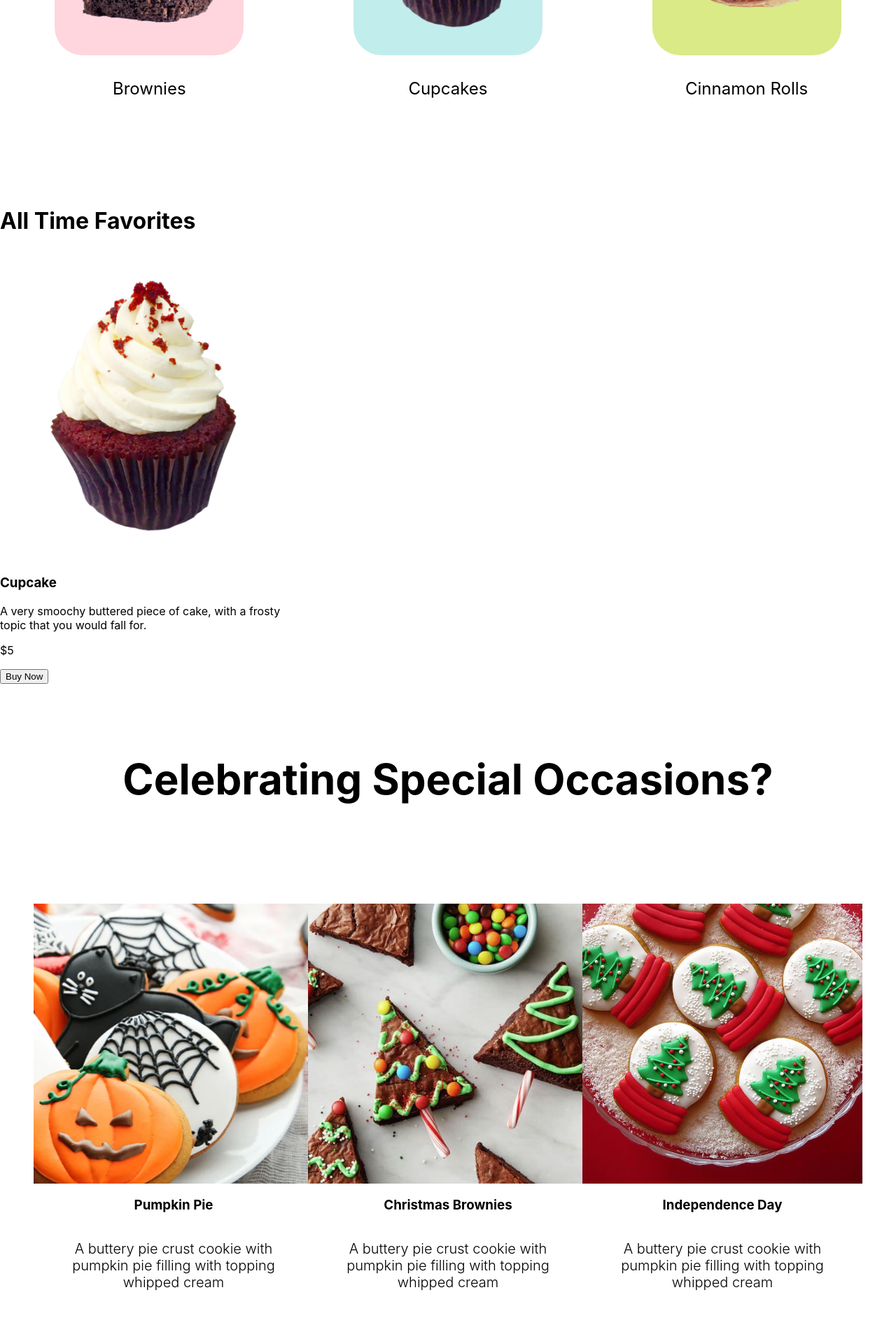
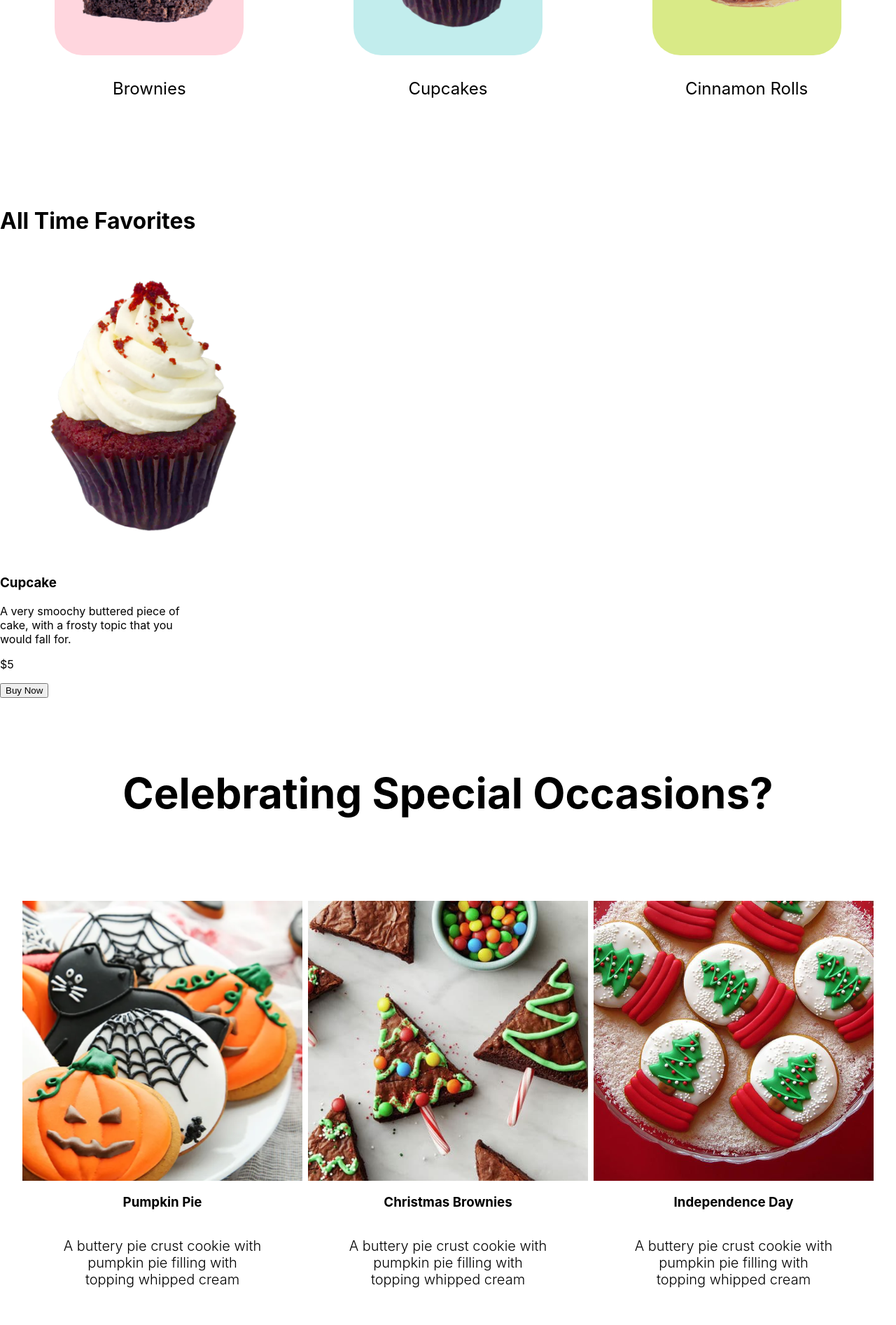
Before and after one commit to SaraBaassiri/baked_lb-website, a React (Create React App) app in the folder baked/: page / in a window 1280 px wide. Shown: the part 2320-4213 px from the top of the page at 70% size. Built offline with nearby package versions, Linux system fonts and the light colour scheme.

Commit message:
Update Home.jsx

```diff
--- a/baked/src/Views/Home/Home.jsx
+++ b/baked/src/Views/Home/Home.jsx
@@ -238,7 +238,7 @@ export default function Home() {
       <div className="AllTimeFav">
         <div className="AllTimeFavInner">
           <h1>All Time Favorites</h1>
-          <Grid container spacing={2} columns={24}>
+          <Grid container spacing={28} columns={24}>
             <Grid item xs={8}>
               <div className="cupcakeCard">
                 <div className="pinkBackground">
@@ -265,13 +265,13 @@ export default function Home() {
         <h1>Celebrating Special Occasions?</h1>
         <Grid
           container
-          spacing={3}
-          columns={24}
+          spacing={9}
+          columns={18}
           alignItems="center"
           justify="center"
           style={{ minHeight: "100vh", paddingInline: "5%" }}
         >
-          <Grid item xs={8}>
+          <Grid item xs={6}>
             <div className="item">
               <img src={Pumpkin} alt="" />
               <h3>Pumpkin Pie</h3>
@@ -281,7 +281,7 @@ export default function Home() {
               </p>
             </div>
           </Grid>
-          <Grid item xs={8}>
+          <Grid item xs={6}>
             <div className="item">
               <img src={ChrisBrownies} alt="" />
               <h3>Christmas Brownies</h3>
@@ -291,7 +291,7 @@ export default function Home() {
               </p>
             </div>
           </Grid>
-          <Grid item xs={8}>
+          <Grid item xs={6}>
             <div className="item">
               <img src={IndependanceDay} alt="" />
               <h3>Independence Day</h3>
```
